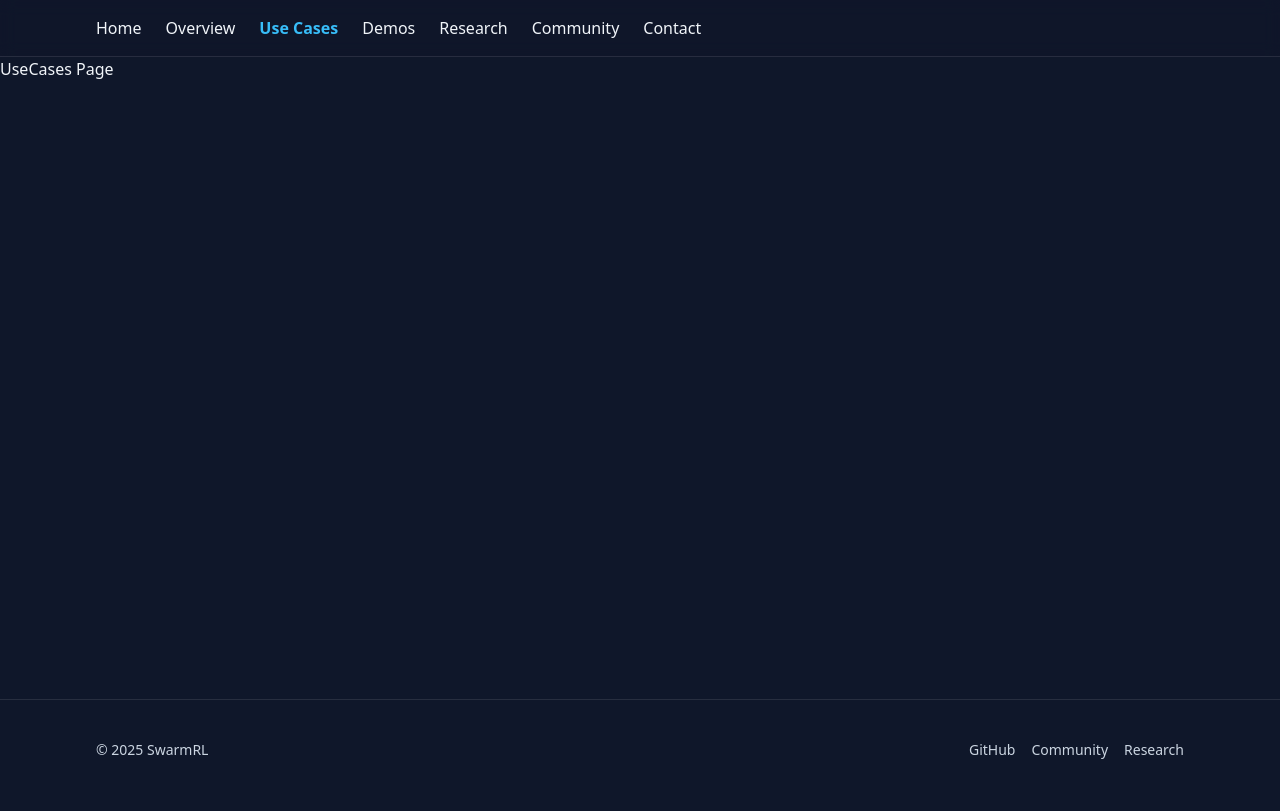
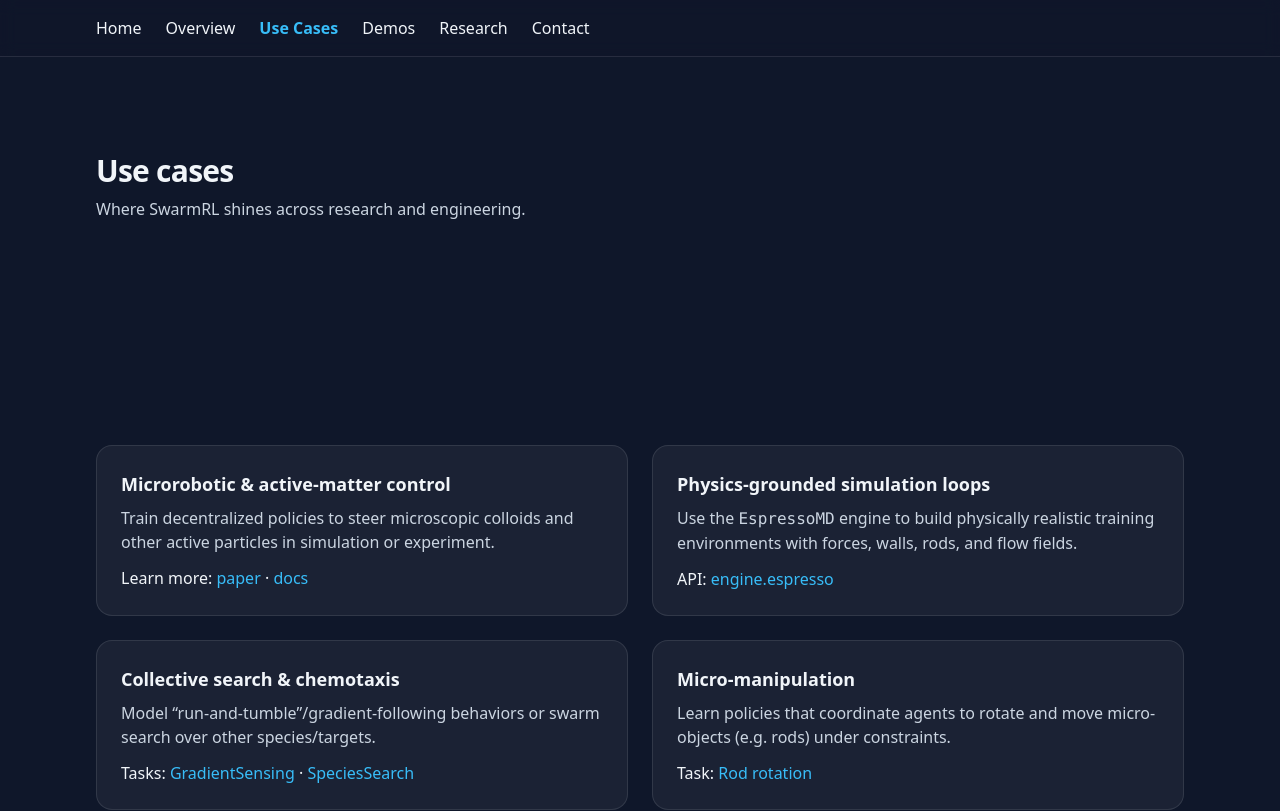
Before and after one commit to SwarmRL/swarmrl.github.io, a React (Vite) app: page /use-cases in a window 1280 px wide. Shown: the top 811 px of the page. Built offline with nearby package versions, Linux system fonts and the light colour scheme.

Commit message:
base dummy pages setup and minor cleanup

```diff
--- a/src/App.tsx
+++ b/src/App.tsx
@@ -6,7 +6,6 @@ import Overview from "./pages/Overview";
 import UseCases from "./pages/UseCases";
 import Demos from "./pages/Demos";
 import Research from "./pages/Research";
-import Community from "./pages/Community";
 import Contact from "./pages/Contact";
 
 export default function App() {
@@ -18,7 +17,6 @@ export default function App() {
         <Route path="/use-cases" element={<UseCases />} />
         <Route path="/demos" element={<Demos />} />
         <Route path="/research" element={<Research />} />
-        <Route path="/community" element={<Community />} />
         <Route path="/contact" element={<Contact />} />
       </Route>
     </Routes>
--- a/src/components/Layout.tsx
+++ b/src/components/Layout.tsx
@@ -9,7 +9,6 @@ const links = [
   { to: "/use-cases", label: "Use Cases" },
   { to: "/demos", label: "Demos" },
   { to: "/research", label: "Research" },
-  { to: "/community", label: "Community" },
   { to: "/contact", label: "Contact" },
 ];
 
@@ -34,7 +33,6 @@ export default function Layout() {
             <p>© {new Date().getFullYear()} SwarmRL</p>
             <div className="flex gap-4">
               <a href="https://github.com/SwarmRL/SwarmRL" className="hover:text-accent">GitHub</a>
-              <a href="/community" className="hover:text-accent">Community</a>
               <a href="/research" className="hover:text-accent">Research</a>
             </div>
           </div>
--- a/src/pages/Community.tsx
+++ /dev/null
@@ -1,4 +0,0 @@
-function Home() {
-    return <h1>Community Page</h1>;
-  }
-  export default Home;
--- a/src/pages/Contact.tsx
+++ b/src/pages/Contact.tsx
@@ -1,4 +1,42 @@
-function Home() {
-    return <h1>Contact Page</h1>;
-  }
-  export default Home;
+// src/pages/Contact.tsx
+import { Section, Card, A, Button, Muted } from "../components/ui";
+
+export default function Contact() {
+  return (
+    <>
+      <Section title="Contact" desc="Questions, bug reports, or collaboration ideas? We’d love to hear from you." />
+      <Section>
+        <div className="grid md:grid-cols-2 gap-6">
+          <Card>
+            <h3 className="text-lg font-semibold">Project channels</h3>
+            <ul className="mt-3 text-sm list-disc pl-5 space-y-2">
+              <li>
+                <A to="https://github.com/SwarmRL/SwarmRL">GitHub repository</A>
+              </li>
+              <li>
+                <A to="https://github.com/SwarmRL/SwarmRL/issues">Open an issue</A> (support &amp; bug reports)
+              </li>
+              <li>
+                <A to="https://swarmrl.github.io/SwarmRL.ai/">Documentation site</A>
+              </li>
+            </ul>
+          </Card>
+
+          <Card>
+            <h3 className="text-lg font-semibold">Media & research</h3>
+            <ul className="mt-3 text-sm list-disc pl-5 space-y-2">
+              <li>
+                <A to="https://arxiv.org/abs/2404.16388">Paper on arXiv</A>
+              </li>
+              <li>
+                <A to="https://www.icp.uni-stuttgart.de/news/news/SwarmRL-building-the-future-of-smart-active-systems/">
+                  University of Stuttgart news
+                </A>
+              </li>
+            </ul>
+          </Card>
+        </div>
+      </Section>
+    </>
+  );
+}
--- a/src/pages/Demos.tsx
+++ b/src/pages/Demos.tsx
@@ -1,4 +1,66 @@
-function Home() {
-    return <h1>Demos Page</h1>;
-  }
-  export default Home;
+// src/pages/Demos.tsx
+import { Section, Card, Code, Button, A } from "../components/ui";
+
+function Video({ id, title }: { id: string; title: string }) {
+  return (
+    <div className="rounded-2xl border border-white/10 overflow-hidden bg-black/40">
+      <div className="aspect-video">
+        <iframe
+          className="w-full h-full"
+          src={`https://www.youtube.com/embed/${id}`}
+          title={title}
+          allow="accelerometer; autoplay; clipboard-write; encrypted-media; gyroscope; picture-in-picture; web-share"
+          allowFullScreen
+        />
+      </div>
+    </div>
+  );
+}
+
+export default function Demos() {
+  return (
+    <>
+      <Section title="Demos" desc="Small, reproducible examples and videos." />
+
+      <Section title="Quickstart training">
+        <Card>
+          <pre className="text-sm overflow-auto">
+            <code>{`# Install from source
+git clone https://github.com/SwarmRL/SwarmRL
+cd SwarmRL
+python -m pip install .
+
+# Minimal sketch (pseudo-code)
+from swarmrl.engine.espresso import EspressoMD
+from swarmrl.agents.actor_critic import ActorCriticAgent
+from swarmrl.trainers.episodic_trainer import EpisodicTrainer
+from swarmrl.tasks.searching.gradient_sensing import GradientSensing
+from swarmrl.observables.particle_sensing import ParticleSensing
+
+engine = EspressoMD(...)            # physics engine
+task = GradientSensing(...)         # objective
+obs = ParticleSensing(...)          # inputs to policy
+agent = ActorCriticAgent(particle_type=0, network=..., task=task, observable=obs, actions={...})
+trainer = EpisodicTrainer(engine=engine, agents=[agent], max_steps=..., episodes=...)
+
+trainer.run()                       # train swarm policy
+`}</code>
+          </pre>
+          <div className="mt-4 flex gap-3">
+            <Button href="https://swarmrl.github.io/SwarmRL.ai/pages/getting_started/">Getting Started</Button>
+            <Button href="https://swarmrl.github.io/SwarmRL.ai/pages/api/swarmrl.agents.actor_critic/" variant="outline">
+              Actor-Critic Agent
+            </Button>
+          </div>
+        </Card>
+      </Section>
+
+      <Section title="Video">
+        <Video id="b7NRddDScdM" title="SwarmRL overview" />
+        <p className="mt-3 text-sm">
+          Source: <A to="https://github.com/SwarmRL/SwarmRL">GitHub README</A>
+        </p>
+      </Section>
+    </>
+  );
+}
--- a/src/pages/Research.tsx
+++ b/src/pages/Research.tsx
@@ -1,4 +1,77 @@
-function Home() {
-    return <h1>Research Page</h1>;
-  }
-  export default Home;
+// src/pages/Research.tsx
+import { Section, Card, Muted, A, Code } from "../components/ui";
+
+const bibArxiv = `@article{tovey2024swarmrl,
+  title={SwarmRL: Building the Future of Smart Active Systems},
+  author={Tovey, Samuel and Lohrmann, Christoph and Merkt, Tobias and Zimmer, David and Nikolaou, Konstantin and Koppenhöfer, Simon and Bushmakina, Anna and Scheunemann, Jonas and Holm, Christian},
+  journal={arXiv preprint arXiv:2404.16388},
+  year={2024}
+}`;
+
+export default function Research() {
+  return (
+    <>
+      <Section title="Research" desc="Cite and explore the scientific basis of SwarmRL." />
+
+      <Section>
+        <div className="grid md:grid-cols-2 gap-6">
+          <Card>
+            <h3 className="text-lg font-semibold">Primary paper</h3>
+            <Muted className="mt-2">
+              Tovey et&nbsp;al. “SwarmRL: Building the Future of Smart Active Systems”.
+            </Muted>
+            <ul className="mt-3 text-sm list-disc pl-5 space-y-2">
+              <li>
+                <A to="https://arxiv.org/abs/2404.16388">arXiv:2404.16388</A>
+              </li>
+              <li>
+                Press/news:{" "}
+                <A to="https://www.icp.uni-stuttgart.de/news/news/SwarmRL-building-the-future-of-smart-active-systems/">
+                  University of Stuttgart news
+                </A>
+              </li>
+            </ul>
+          </Card>
+
+          <Card>
+            <h3 className="text-lg font-semibold">Engines & training</h3>
+            <ul className="mt-3 text-sm list-disc pl-5 space-y-2">
+              <li>
+                Physics engine wrapper:{" "}
+                <A to="https://swarmrl.github.io/SwarmRL.ai/pages/api/swarmrl.engine.espresso/">
+                  EspressoMD engine
+                </A>
+              </li>
+              <li>
+                Real-world interface:{" "}
+                <A to="https://swarmrl.github.io/SwarmRL.ai/pages/api/swarmrl.engine.real_experiment/">
+                  RealExperiment engine
+                </A>
+              </li>
+              <li>
+                RL protocol:{" "}
+                <A to="https://swarmrl.github.io/SwarmRL.ai/pages/api/swarmrl.agents.actor_critic/">
+                  Actor–Critic agent
+                </A>
+                ,{" "}
+                <A to="https://swarmrl.github.io/SwarmRL.ai/pages/api/swarmrl.trainers.episodic_trainer/">
+                  Episodic trainer
+                </A>{" "}
+                &{" "}
+                <A to="https://swarmrl.github.io/SwarmRL.ai/pages/api/swarmrl.trainers.continuous_trainer/">
+                  Continuous trainer
+                </A>
+              </li>
+            </ul>
+          </Card>
+        </div>
+      </Section>
+
+      <Section title="BibTeX">
+        <Card>
+          <pre className="text-sm overflow-auto"><code>{bibArxiv}</code></pre>
+        </Card>
+      </Section>
+    </>
+  );
+}
--- a/src/pages/UseCases.tsx
+++ b/src/pages/UseCases.tsx
@@ -1,4 +1,76 @@
-function Home() {
-    return <h1>UseCases Page</h1>;
-  }
-  export default Home;
+// src/pages/UseCases.tsx
+import { Section, Card, Muted, A } from "../components/ui";
+
+export default function UseCases() {
+  return (
+    <>
+      <Section
+        title="Use cases"
+        desc="Where SwarmRL shines across research and engineering."
+      />
+
+      <Section>
+        <div className="grid md:grid-cols-2 gap-6">
+          <Card>
+            <h3 className="text-lg font-semibold">Microrobotic & active-matter control</h3>
+            <Muted className="mt-2">
+              Train decentralized policies to steer microscopic colloids and other active
+              particles in simulation or experiment.
+            </Muted>
+            <p className="mt-3">
+              Learn more:{" "}
+              <A to="https://arxiv.org/abs/2404.16388">paper</A> ·{" "}
+              <A to="https://swarmrl.github.io/SwarmRL.ai/">docs</A>
+            </p>
+          </Card>
+
+          <Card>
+            <h3 className="text-lg font-semibold">Physics-grounded simulation loops</h3>
+            <Muted className="mt-2">
+              Use the <code>EspressoMD</code> engine to build physically realistic training
+              environments with forces, walls, rods, and flow fields.
+            </Muted>
+            <p className="mt-3">
+              API:{" "}
+              <A to="https://swarmrl.github.io/SwarmRL.ai/pages/api/swarmrl.engine.espresso/">
+                engine.espresso
+              </A>
+            </p>
+          </Card>
+
+          <Card>
+            <h3 className="text-lg font-semibold">Collective search & chemotaxis</h3>
+            <Muted className="mt-2">
+              Model “run-and-tumble”/gradient-following behaviors or swarm search over other
+              species/targets.
+            </Muted>
+            <p className="mt-3">
+              Tasks:{" "}
+              <A to="https://swarmrl.github.io/SwarmRL.ai/pages/api/swarmrl.tasks.searching.gradient_sensing/">
+                GradientSensing
+              </A>{" "}
+              ·{" "}
+              <A to="https://swarmrl.github.io/SwarmRL.ai/pages/api/swarmrl.tasks.searching.species_search/">
+                SpeciesSearch
+              </A>
+            </p>
+          </Card>
+
+          <Card>
+            <h3 className="text-lg font-semibold">Micro-manipulation</h3>
+            <Muted className="mt-2">
+              Learn policies that coordinate agents to rotate and move micro-objects (e.g.
+              rods) under constraints.
+            </Muted>
+            <p className="mt-3">
+              Task:{" "}
+              <A to="https://swarmrl.github.io/SwarmRL.ai/pages/api/swarmrl.tasks.object_movement.rod_rotation/">
+                Rod rotation
+              </A>
+            </p>
+          </Card>
+        </div>
+      </Section>
+    </>
+  );
+}
```
